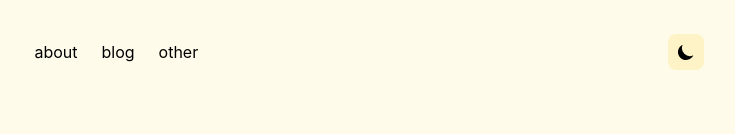
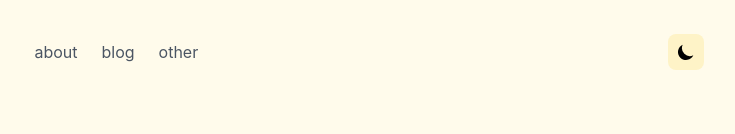
Before and after one commit to vinhocent/triho, a Next.js app: page / in a window 1280 px wide. Shown: the top 134 px of the page, without its empty margins (272-1007 px from the left). Built offline with nearby package versions, Linux system fonts and the light colour scheme.

Commit message:
navbar css changes

```diff
--- a/components/header.tsx
+++ b/components/header.tsx
@@ -40,7 +40,7 @@ const tabsData = [
   },
   {
     label: 'other',
-    href: '/',
+    href: '/other',
     left: 115,
     width: 60,
 
@@ -106,13 +106,13 @@ const Header = () => {
                       href={tab.href}
                       key={idx}
                       className={
-                        'hidden md:inline-block p-1 sm:px-3 sm:py-2 z-20 rounded-lg  transition-all'}
+                        'hidden md:inline-block p-1 sm:px-3 sm:py-2 z-20 rounded-lg  transition-all text-gray-600 dark:hover:text-white hover:text-black ease-in-out'}
                         // hover:bg-amber-100 dark:hover:bg-gray-800
                          onMouseEnter={() => setTabPosition(idx)}
                          onMouseLeave={() => setTabPosition2(idx)}
 
                         >
-                      <span className="capsize">{tab.label}</span>
+                      {tab.label}
                     </NextLink>
                     )
                 })}
```
